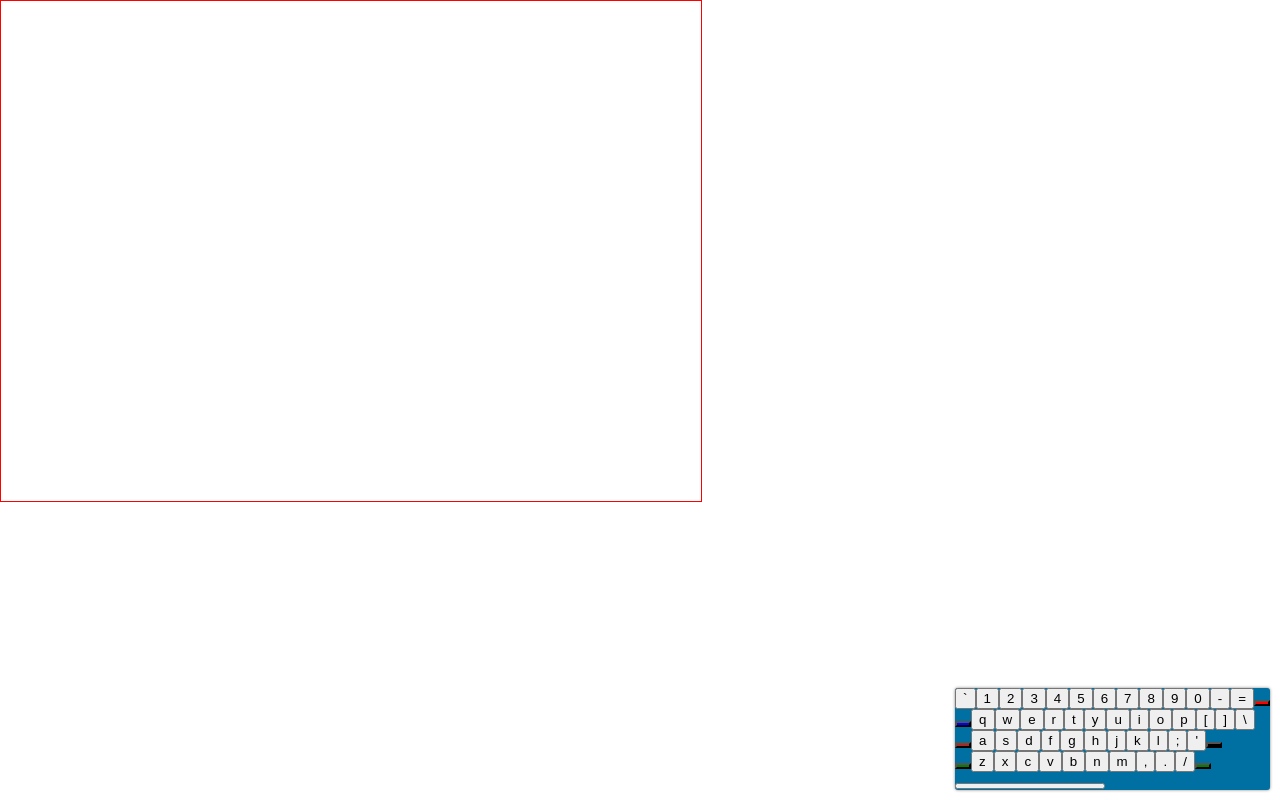
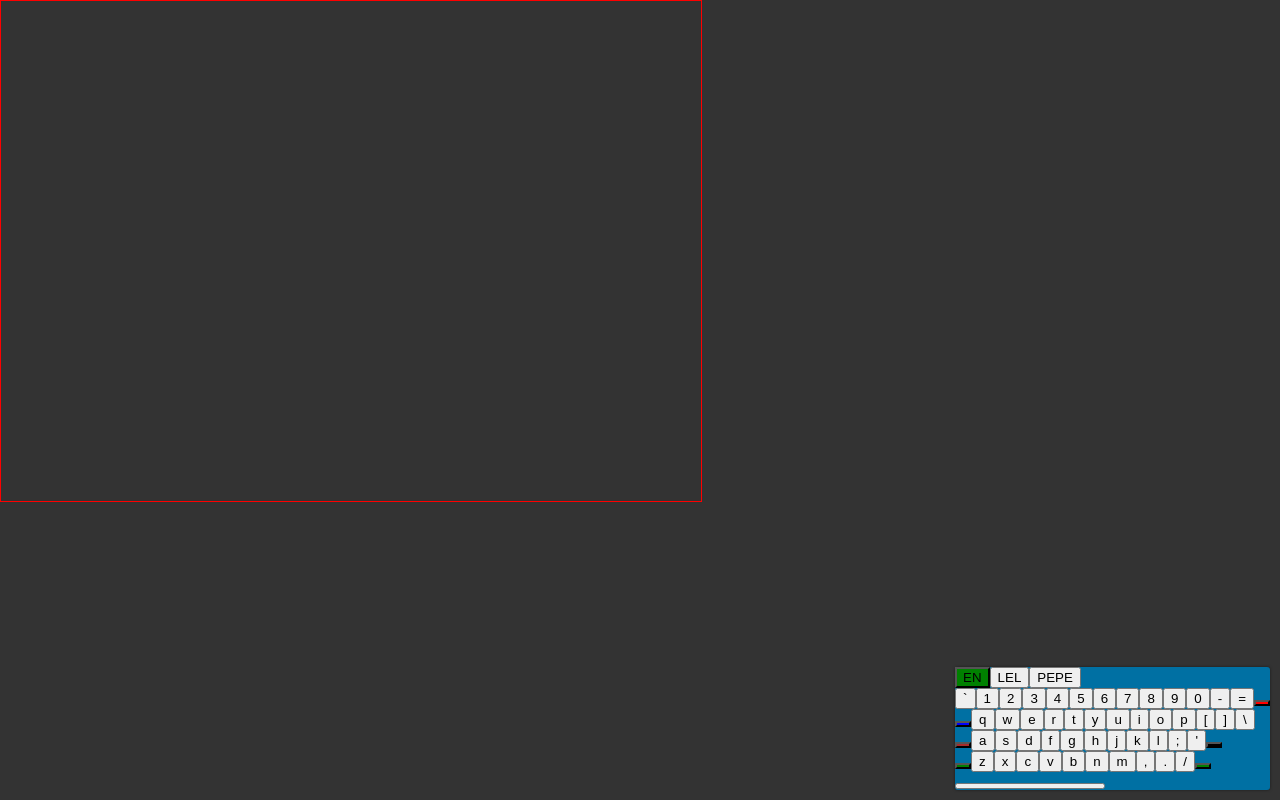
Before and after one commit to hawkgs/jqKeyboard, a website: page development/index.html in a window 1280 px wide. Drawn offline with nearby package versions, Linux system fonts and the light colour scheme.

Commit message:
Implemented language switcher
Note that the switcher is in its initial stage of development.

```diff
--- a/development/css/jqkeyboard.css
+++ b/development/css/jqkeyboard.css
@@ -32,3 +32,11 @@
 #jq-keyboard .jqk-btn.enter {
     background: #000000;
 }
+
+.jqk-hide {
+    display: none;
+}
+
+.selected {
+    background: green;
+}
--- a/development/css/style.css
+++ b/development/css/style.css
@@ -1,4 +1,5 @@
 body {
+    background: #333;
     font-family: Arial, Helvetica, sans-serif;
     margin: 0;
 }
--- a/development/scripts/jqk.layout.en.js
+++ b/development/scripts/jqk.layout.en.js
@@ -5,4 +5,10 @@ jqKeyboard.layouts = [{
             "<<capslock>> a s d f g h j k l ;|: '|\" <<enter>>",
             "<<shift>> z x c v b n m , . / <<shift>>",
             "<<space>>"]
+}, {
+    lang: "lel",
+    layout: ["f n g", "y o l 0"]
+}, {
+    lang: "pepe",
+    layout: ["p e p e"]
 }];
--- a/development/scripts/jqkeyboard.js
+++ b/development/scripts/jqkeyboard.js
@@ -6,10 +6,15 @@ var jqKeyboard = (function($) {
         SHFT_BTN_CLASS = "shift-b",
         SPEC_BTN_CLASS = "special",
         BUTTON_CLASS = "jqk-btn",
+        LANG_BTN_CLASS = "jqk-lang-btn",
+        SELECTED_LNG_CLASS = "selected",
+        HIDE_CLASS = "jqk-hide",
         BASE_ID = "jq-keyboard",
+        LANG_CONT_ID = "jqk-lang-cont",
         CONT_START_POINT = 0,
         LAYOUTS_LIMIT = 3,
         visualization = {},
+        eventHandler = {},
         core = {};
 
     visualization.createBase = function() {
@@ -18,6 +23,9 @@ var jqKeyboard = (function($) {
             contDefaultY;
 
         this.$base = $("<div>").attr("id", BASE_ID);
+        this.$langCont = $("<div>").attr("id", LANG_CONT_ID);
+        this.$base.append(this.$langCont);
+
         this.createLayout();
 
         $("body").append(this.$base);
@@ -65,12 +73,17 @@ var jqKeyboard = (function($) {
 
     visualization.createLayout = function() {
         var layoutsNum = jqKeyboard.layouts.length,
+            $generatedLayout,
             layoutObj,
             i;
 
         for (i = 0; i < layoutsNum && i < LAYOUTS_LIMIT; i += 1) {
             layoutObj = jqKeyboard.layouts[i];
-            this.createButtons(layoutObj.layout);
+
+            $generatedLayout = this.createButtons(layoutObj, i);
+            this.createLangSwitchBtn(layoutObj.lang, i);
+
+            this.$base.append($generatedLayout);
         }
 
         // TODO: Remove after testing
@@ -79,16 +92,21 @@ var jqKeyboard = (function($) {
         });
     };
 
-    visualization.createButtons = function(layout) {
-        var $row,
+    visualization.createButtons = function(layoutObj, idx) {
+        var $layoutCont = $("<div>").addClass(layoutObj.lang + "-lang"),
+            $row,
             $button,
             buttons,
             button,
             i, j;
 
-        for (i = 0; i < layout.length; i += 1) {
+        if (idx > 0) {
+            $layoutCont.addClass(HIDE_CLASS);
+        }
+
+        for (i = 0; i < layoutObj.layout.length; i += 1) {
             $row = $("<div>");
-            buttons = layout[i].split(" ");
+            buttons = layoutObj.layout[i].split(" ");
 
             for (j = 0; j < buttons.length; j += 1) {
                 $button = $("<button>").addClass(BUTTON_CLASS);
@@ -105,8 +123,24 @@ var jqKeyboard = (function($) {
                 $row.append($button);
             }
 
-            this.$base.append($row);
+            $layoutCont.append($row);
         }
+
+        return $layoutCont;
+    };
+
+    visualization.createLangSwitchBtn = function(language, idx) {
+        var $button = $("<button>")
+            .addClass(LANG_BTN_CLASS)
+            .data("lang", language)
+            .html(language.toUpperCase());
+
+        if (idx === 0) {
+            $button.addClass(SELECTED_LNG_CLASS);
+            core.selectedLanguage = language;
+        }
+
+        this.$langCont.append($button);
     };
 
     visualization.createSpecialBtn = function($button, button) {
@@ -127,6 +161,24 @@ var jqKeyboard = (function($) {
         this.createBase();
     };
 
+    eventHandler.loadLanguageSwitcher = function() {
+        $("." + LANG_BTN_CLASS).click(function() {
+            var $this = $(this),
+                newLang = $this.data("lang");
+
+            $("." + core.selectedLanguage + "-lang").addClass(HIDE_CLASS);
+            $("." + newLang + "-lang").removeClass(HIDE_CLASS);
+            $("." + LANG_BTN_CLASS + "." + SELECTED_LNG_CLASS).removeClass(SELECTED_LNG_CLASS);
+            $this.addClass(SELECTED_LNG_CLASS);
+
+            core.selectedLanguage = newLang;
+        });
+    };
+
+    eventHandler.loadEvents = function() {
+        this.loadLanguageSwitcher();
+    };
+
     core.init = function(options) {
         if (!jqKeyboard.layouts) {
             console.error("jqKeyboard: The keyboard layout configuration file hasn't been loaded.");
@@ -136,6 +188,7 @@ var jqKeyboard = (function($) {
         core.options = options;
 
         visualization.build();
+        eventHandler.loadEvents();
     };
 
     return {
```
Also changed, not shown: 1 other file.
